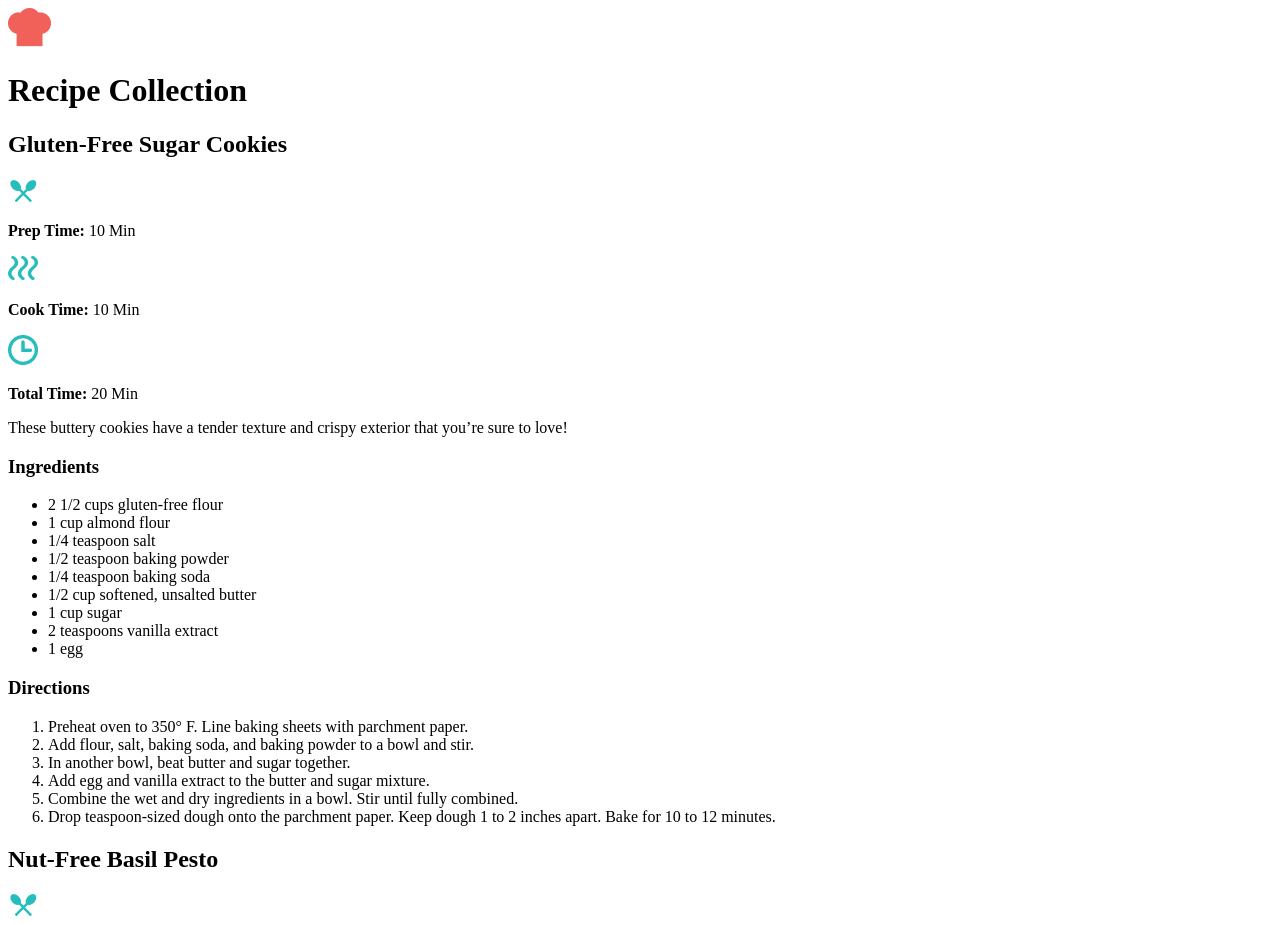
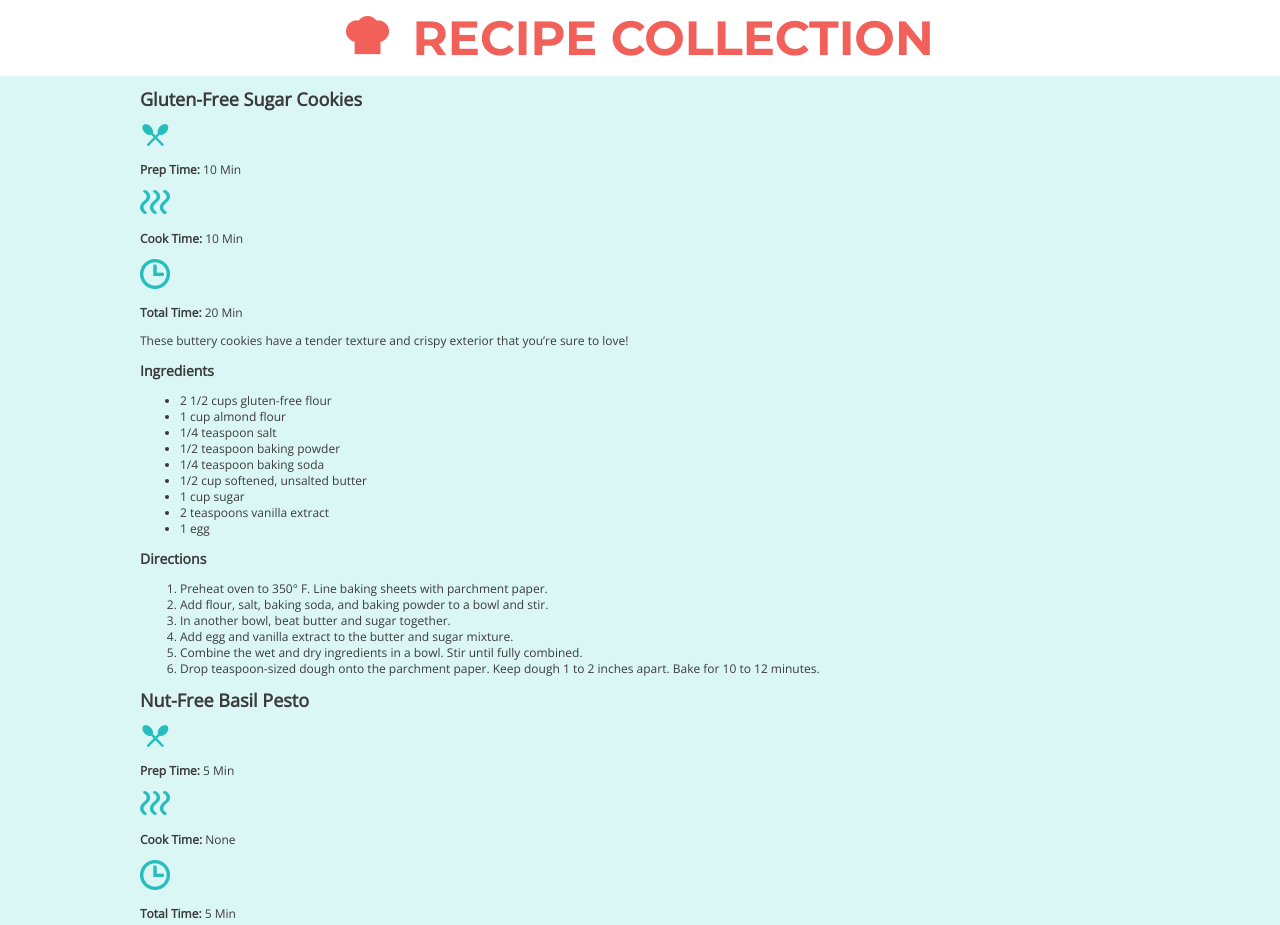
Before and after one commit to DMCatanach/recipe-cards, a plain HTML site: page index.html in a window 1280 px wide. Shown: the top 925 px of the page. Drawn offline with nearby package versions, Linux system fonts and the light colour scheme.

Commit message:
Links style sheets to index.html, adds basic styling for header and main sections

```diff
--- a/css/style.css
+++ b/css/style.css
@@ -0,0 +1,34 @@
+/* Global styles */
+body {
+    color: #3b3b3b;
+    background-color: #daf7f6;
+    font-family: "Open Sans", sans-serif;
+    font-size: 12px;
+    line-height: 16px;
+}
+
+header {
+    background-color: #fff;
+    text-align: center;
+}
+
+/* Header styles */
+h1 {
+    display: inline-block;
+    padding: 30px 0px;
+    margin: 0 auto;
+    font-family: Montserrat, sans-serif;
+    color: #f16059;
+    text-transform: uppercase;
+    font-size: 48px;
+}
+
+header img {
+    margin-right: 20px;
+}
+
+/* Main section */
+main {
+    width: 1000px;
+    margin: auto;
+}
--- a/index.html
+++ b/index.html
@@ -4,6 +4,8 @@
 <head>
     <meta charset="utf-8">
     <title>Recipe Cards Project</title>
+    <link rel="stylesheet" type="text/css" href="css/normalize.css">
+    <link rel="stylesheet" type="text/css" href="css/style.css">
     <link rel="preconnect" href="https://fonts.googleapis.com">
     <link rel="preconnect" href="https://fonts.gstatic.com" crossorigin>
     <link href="https://fonts.googleapis.com/css2?family=Montserrat:wght@700&family=Open+Sans&display=swap"
```
